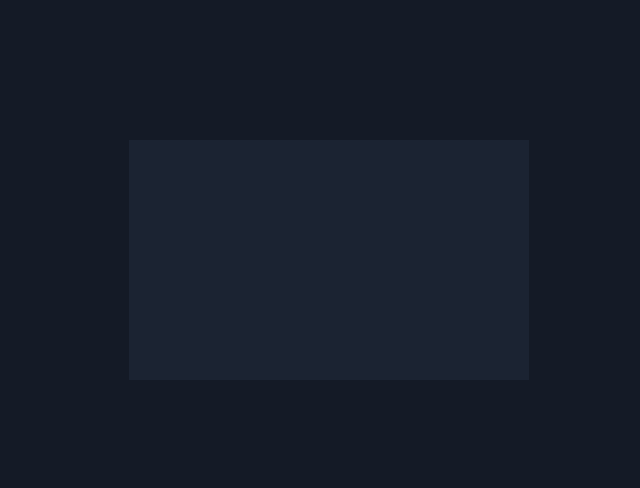
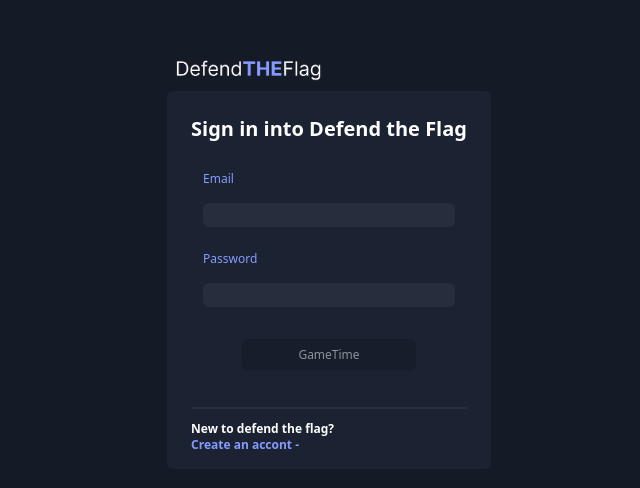
Before and after one commit to IvanIlanic/defendTheFlag, a React app in the folder frontend/: page /login in a window 1280 px wide. Shown: the part 140-628 px from the top of the page, without its empty margins (311-951 px from the left). Built offline with nearby package versions, Linux system fonts and the light colour scheme; the HTML template or start-up script is replaced by a standard one.

Commit message:
Added login screen and font layer base

```diff
--- a/frontend/src/components/ProtectedRoute.jsx
+++ b/frontend/src/components/ProtectedRoute.jsx
@@ -4,10 +4,11 @@ import { jwtDecode } from "jwt-decode";
 import api from "../api";
 import { REFRESH_TOKEN, ACCESS_TOKEN } from "../constants";
 import { useState, useEffect } from "react";
+// useState changes the state of the variable, can be used onClick() when button.
 
 
 function ProtectedRoute({ children }) {
-    const [isAuthorized, setIsAuthorized] = useState(null);
+    const [isAuthorized, setIsAuthorized] = useState(null); // Here used to set the state if the user is authorized or not, isAuthorized is a variable, and set it a function
 
     useEffect(() => {
         auth().catch(() => setIsAuthorized(false))
--- a/frontend/src/index.css
+++ b/frontend/src/index.css
@@ -7,3 +7,16 @@
   --color-accent: #869AFF;
   --color-foreground: #ffffff;
 }
+
+@layer base{
+  h1 {
+    @apply text-xl font-bold mb-4 text-white;
+  }
+  p1 {
+    @apply text-xs font-bold mb-4 text-white;
+  }
+  .btn {
+    @apply text-xs font-normal mb-4 text-white opacity-50 bg-background p-2 px-14 rounded-md;
+  }
+
+}
--- a/frontend/src/pages/Login.jsx
+++ b/frontend/src/pages/Login.jsx
@@ -1,8 +1,34 @@
+import logo from '../assets/DefendTHEFlag.png'
 
 function Login() {
   return (
     <div className="min-h-screen bg-background flex items-center justify-center">
-      <div className="p-30 px-50 bg-surface"></div>
+      <div className="p-6" >
+        <img src={logo} alt="DefenTheFlag logo" className='h-10' />
+        <div className="h-auto w-auto p-6 bg-surface rounded-md pb-4">
+          <h1 className='items-center text-center'>Sign in into Defend the Flag</h1>
+          <div className='p-3 flex flex-col'>
+            <p1 className='text-accent font-normal'>Email</p1>
+            <input className='bg-input rounded-md' type="text" />
+          </div>
+          <div className='p-3 flex flex-col'>
+            <p1 className='text-accent font-normal'>Password</p1>
+            <input className='bg-input rounded-md' type="password" />
+          </div>
+          <div className='p-5 justify-center flex'>
+            <button className='btn'>GameTime</button>
+          </div>
+          <div className=' border-input border'></div>
+          <div className='flex flex-col m-0 mt-3 '>
+            <p1 className='m-0'>New to defend the flag?</p1>
+            <p1 className='m-0 text-accent '>Create an accont -</p1>
+          </div>
+
+
+
+        </div>
+      </div>
+
     </div>
   )
 }
```
Also changed, not shown: frontend/src/assets/DefendTHEFlag.png (added), 1 other file (tests, documents, lock files or other folders).
